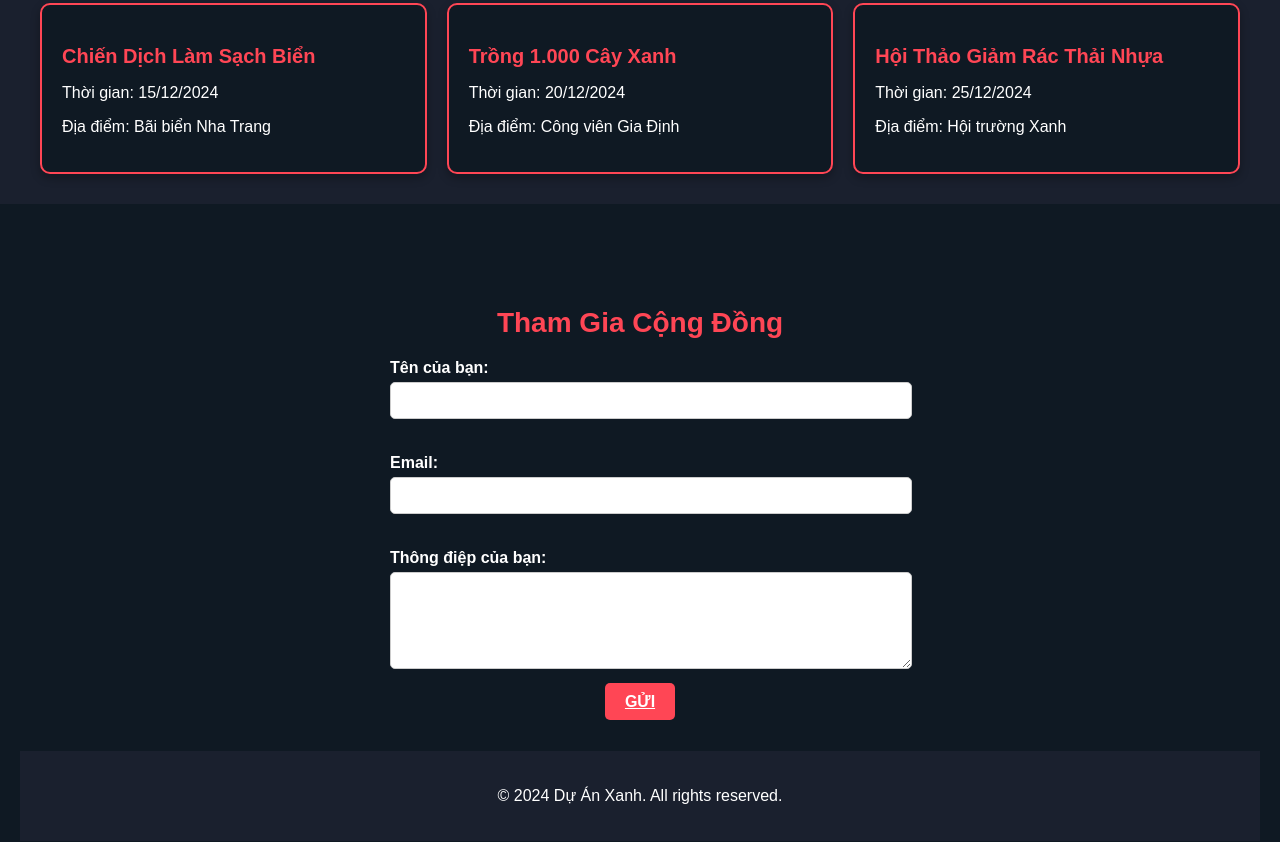
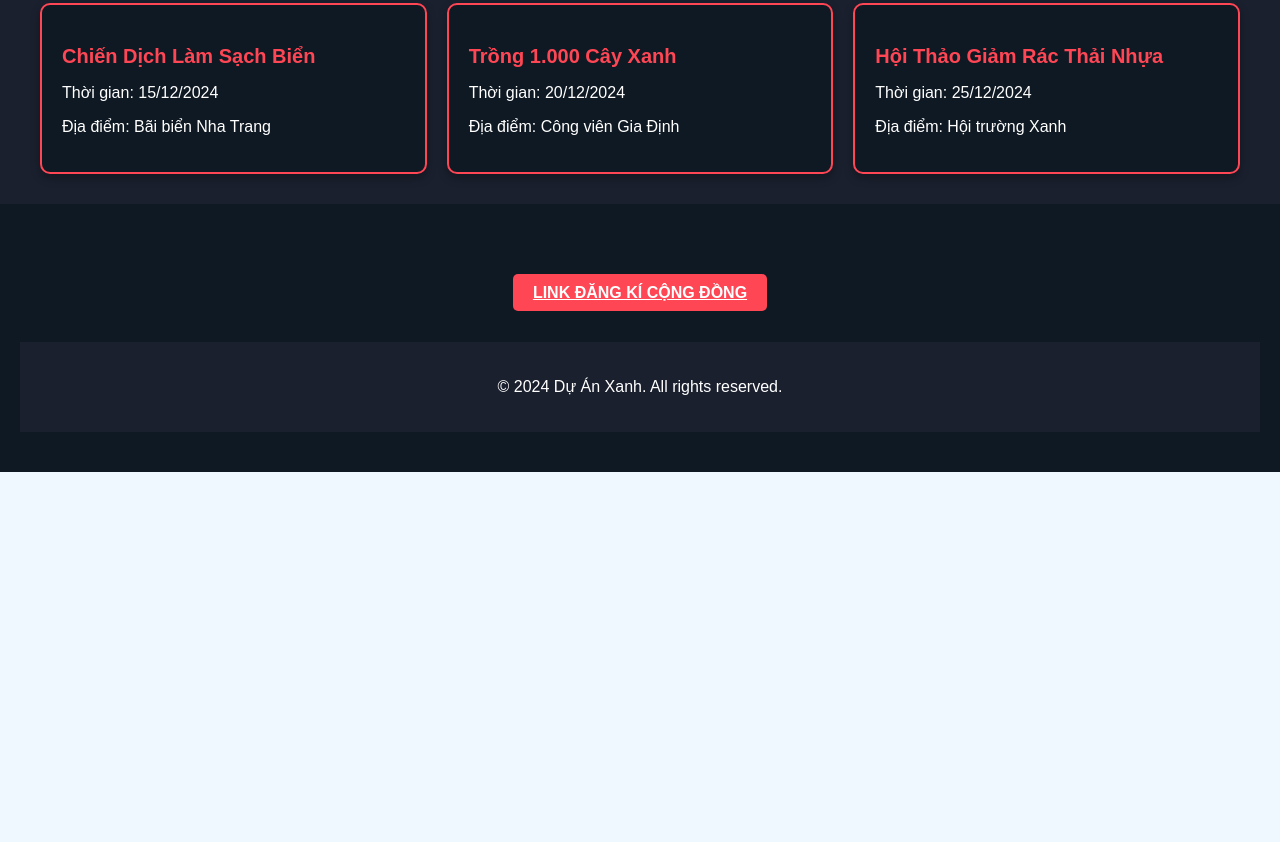
Before and after one commit to toron45/d-n-xanh-2, a website: page views/cong_dong.html in a window 1280 px wide. Shown: the part 422-1264 px from the top of the page. After the commit the page ends 894 px from the top, so only its background shows below. Drawn offline with Linux system fonts and the light colour scheme.

Commit message:
upload source code

```diff
--- a/views/cong_dong.html
+++ b/views/cong_dong.html
@@ -52,21 +52,11 @@
     <section class="community-form">
    <!-- Biểu mẫu tham gia -->
 <section class="community-form">
-    <h2>Tham Gia Cộng Đồng</h2>
     <form action="#" method="POST">
-        <label for="name">Tên của bạn:</label>
-        <input type="text" id="name" name="name" required>
-
-        <label for="email">Email:</label>
-        <input type="email" id="email" name="email" required>
-
-        <label for="message">Thông điệp của bạn:</label>
-        <textarea id="message" name="message" rows="5" required></textarea>
-
         <!-- Nút Gửi sẽ liên kết tới Google Form -->
         <a href="https://docs.google.com/forms/d/1c0T5dHuEE7_3G5gBgSCsugaVIZFk02Lt9PiByGCRdlE/viewform"
            target="_blank" class="btn">
-            Gửi
+            link đăng kí cộng đồng
         </a>
     </form>
 </section>
```
